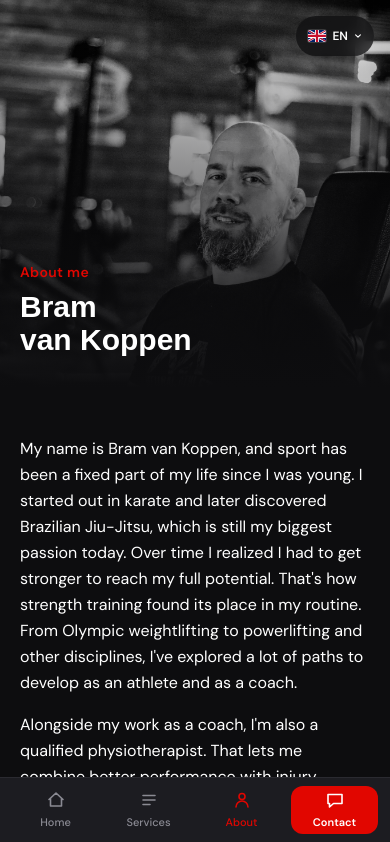
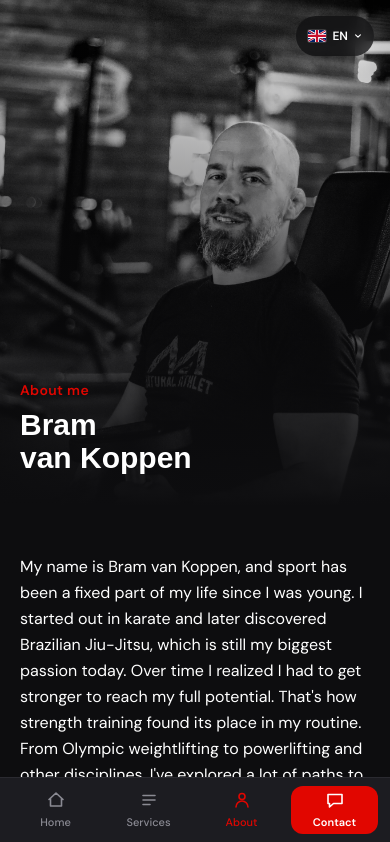
Before and after one commit to SorcG/context-fit, a Next.js app: page /en/ueber-mich in a window 390 px wide. Shown: the top 842 px of the page. Built offline with nearby package versions, Linux system fonts and the light colour scheme; a web font is replaced by a local one.

Commit message:
Formatierung Bild Über mich

```diff
--- a/app/[locale]/ueber-mich/page.tsx
+++ b/app/[locale]/ueber-mich/page.tsx
@@ -71,6 +71,7 @@ export default async function UeberMichPage({
         title={"Bram\nvan Koppen"}
         image="/images/smile_with_curl.jpeg"
         alt={tAlt("smileWithCurl")}
+        mobileHeight="h-[60dvh] min-h-[480px]"
       />
 
       <section className="py-12 lg:py-24">
--- a/components/PageHeader.tsx
+++ b/components/PageHeader.tsx
@@ -14,12 +14,14 @@ export default function PageHeader({
   image,
   alt,
   imagePosition = "object-top",
+  mobileHeight = "h-[46dvh] min-h-[360px]",
 }: {
   eyebrow: string;
   title: string;
   image: string;
   alt: string;
   imagePosition?: string;
+  mobileHeight?: string;
 }) {
   const sectionRef = useRef<HTMLElement>(null);
   const imageRef = useRef<HTMLImageElement>(null);
@@ -97,7 +99,7 @@ export default function PageHeader({
   return (
     <section
       ref={sectionRef}
-      className="relative flex h-[46dvh] min-h-[360px] w-full flex-col justify-end overflow-hidden lg:mx-auto lg:h-auto lg:min-h-0 lg:max-w-[1200px] lg:grid lg:grid-cols-2 lg:items-center lg:gap-16 lg:px-10 lg:py-28"
+      className={`relative flex ${mobileHeight} w-full flex-col justify-end overflow-hidden lg:mx-auto lg:h-auto lg:min-h-0 lg:max-w-[1200px] lg:grid lg:grid-cols-2 lg:items-center lg:gap-16 lg:px-10 lg:py-28`}
     >
       <div
         className="group absolute inset-0 lg:relative lg:inset-auto lg:order-2 lg:aspect-[4/5] lg:overflow-hidden lg:rounded-3xl lg:border lg:border-border"
```
